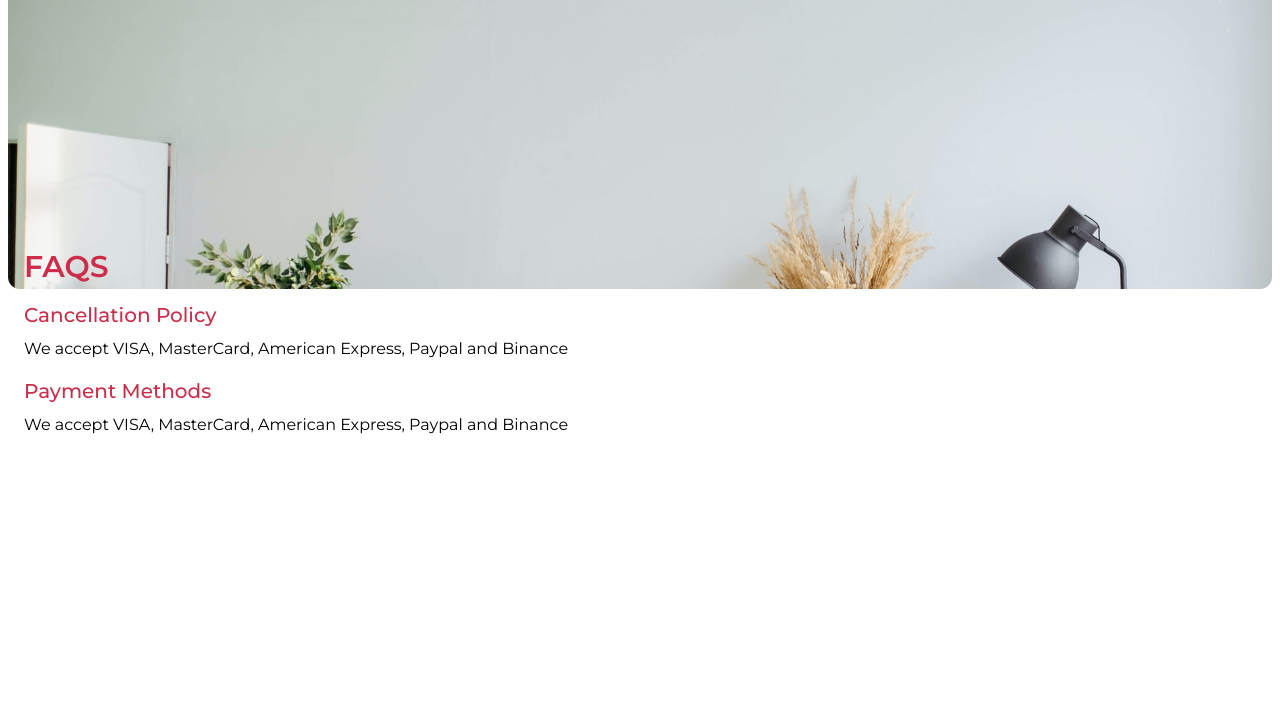
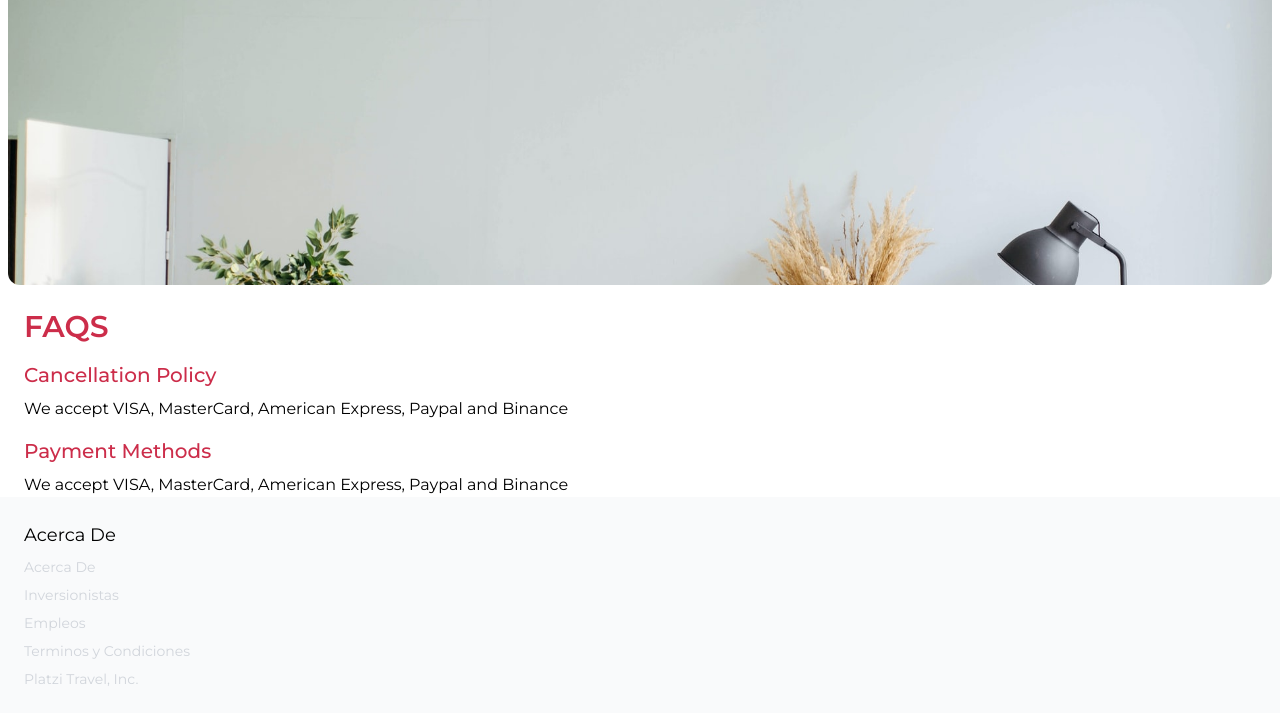
Before and after one commit to lrangelc/platzitravel, a website: page public/index.html in a window 1280 px wide. Shown: the part 1295-2020 px from the top of the page. Drawn offline with Linux system fonts and the light colour scheme.

Commit message:
feat: footer

```diff
--- a/public/index.html
+++ b/public/index.html
@@ -12,7 +12,7 @@
   <body class="font-Montserrat">
     <nav></nav>
     <div id="tab_bar"></div>
-    <section class="w-full h-screen">
+    <section class="w-full h-auto">
       <div id="home">
         <div class="w-full h-3/4">
           <div class="w-full h-full flex flex-col absolute space-y-96 py-4 items-center">
@@ -100,6 +100,13 @@
         </div>
       </div>
     </section>
-    <footer></footer>
+    <footer class="w-full h-auto bg-gray-50 p-6 space-y-2">
+      <p class="text-lg">Acerca De</p>
+      <p class="text-sm text-gray-300">Acerca De</p>
+      <p class="text-sm text-gray-300">Inversionistas</p>
+      <p class="text-sm text-gray-300">Empleos</p>
+      <p class="text-sm text-gray-300">Terminos y Condiciones</p>
+      <p class="text-sm text-gray-300">Platzi Travel, Inc.</p>
+    </footer>
   </body>
 </html>
```
Also changed, not shown: public/css/tailwind.css.
